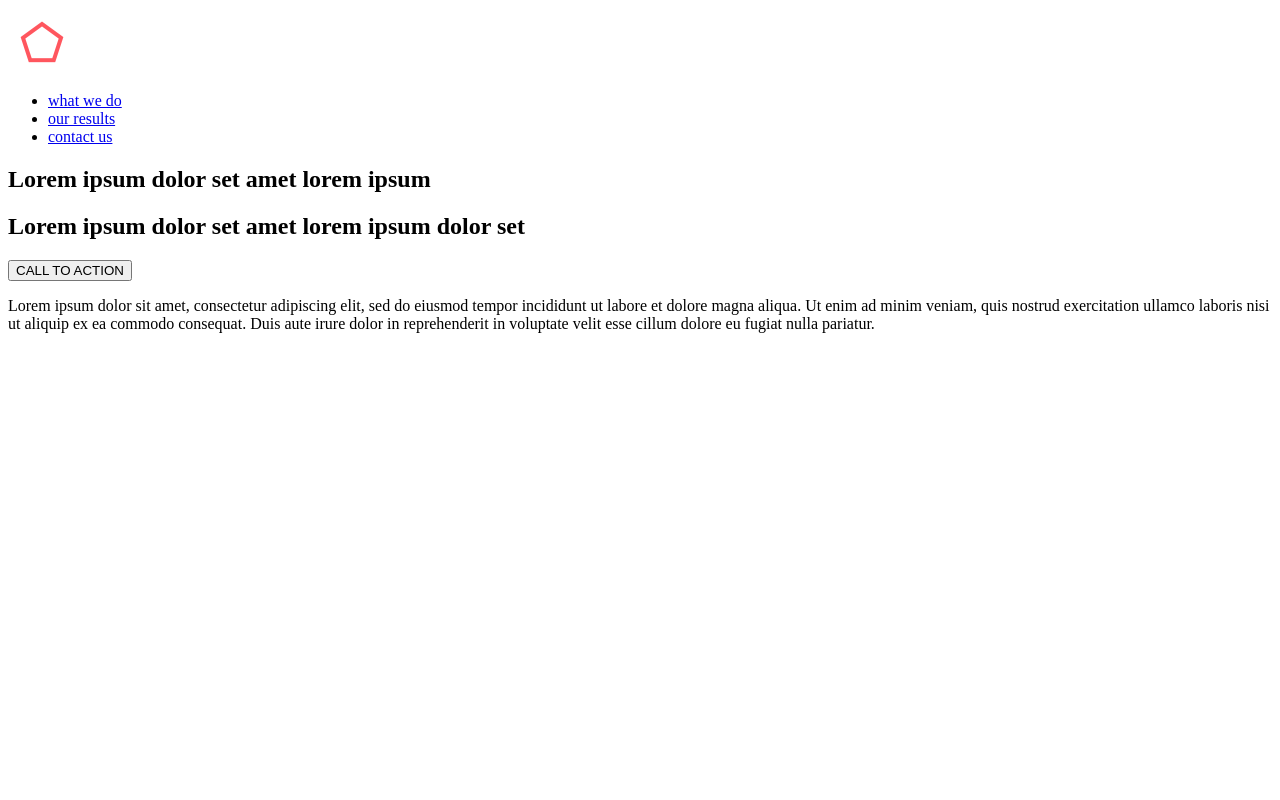
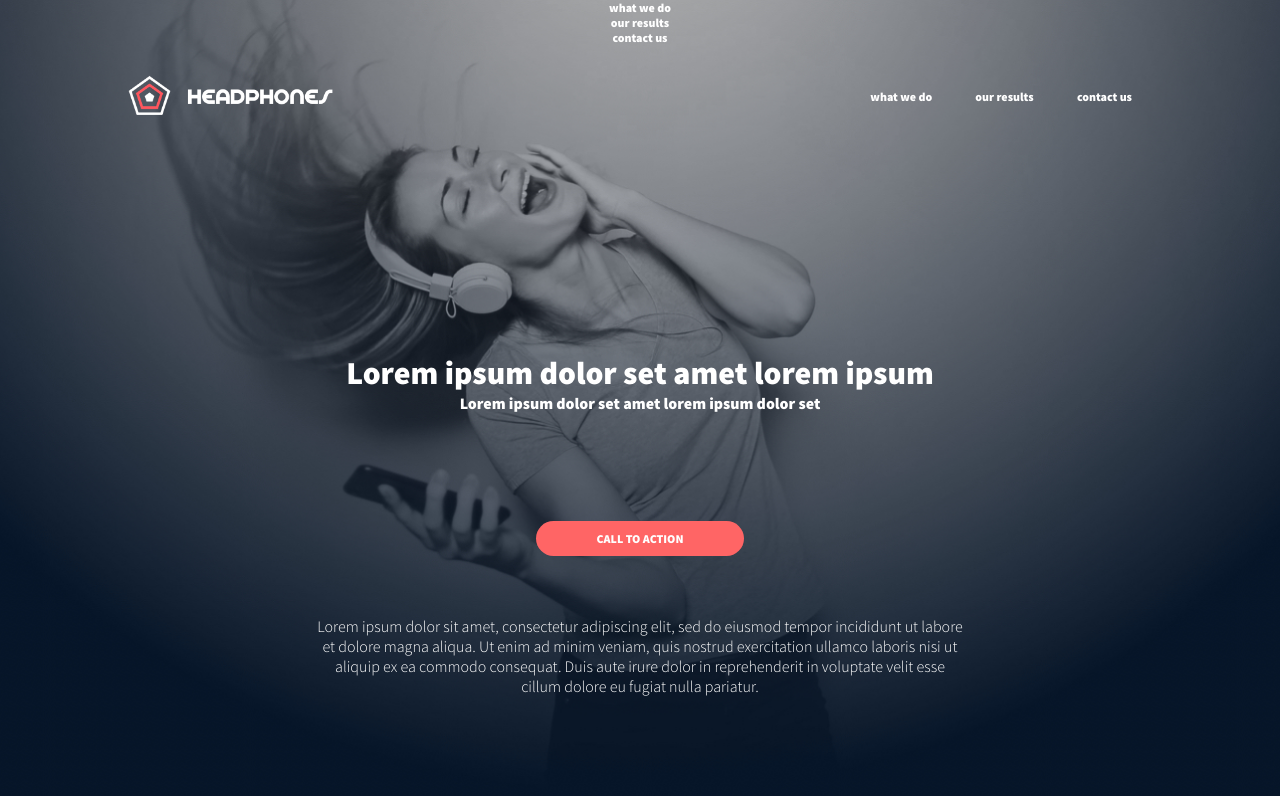
Before and after one commit to ofoe-a/alx_html_css, a plain HTML site: page headphones/0-index.html in a window 1280 px wide. Drawn offline with Linux system fonts and the light colour scheme.

Commit message:
designed hero page

```diff
--- a/headphones/0-index.html
+++ b/headphones/0-index.html
@@ -9,6 +9,13 @@
 <body>
     <div class="hero-container">
         <header>
+            <div class="off-screen-menu">
+                <ul>
+                    <li>what we do</li>
+                    <li>our results</li>
+                    <li>contact us</li>
+                </ul>
+            </div>
             <nav>
                 <img class="logo" src="./images/logo_headphones.png" alt="headphones logo">
                 <ul class="links">
--- a/headphones/0-styles.css
+++ b/headphones/0-styles.css
@@ -16,3 +16,81 @@
     font-weight: lighter;
     font-style: normal;
 }
+
+*{
+    margin: 0;
+    padding: 0;
+    box-sizing: border-box;
+}
+
+body{
+    font-family: SourceSansPro;
+    color: white;
+    text-align: center;
+    justify-content: center;
+    align-items: center;
+}
+nav{
+    display: flex;
+    justify-content: space-between;
+    align-items: center;
+    padding: 30px 10%;
+}
+.links li{
+    list-style: none;
+    display: inline-block;
+    padding: 0px 20px;
+}
+
+li,a,button {
+    font-family: "SourceSansPro";
+    font-weight: bold;
+    font-size: 12px;
+    color: #ffffff;
+    text-decoration: none;
+    transition: all 0.3s;
+}
+.hero-container{
+    background-image: url(./images/headphones_hero_1.jpg);
+    background-size: cover;
+    background-repeat: no-repeat;
+    background-position: center;
+    justify-content: center;
+}
+
+#hero{
+    padding: 100px;
+}
+ #hero h1{
+    font-size: 32px;
+    padding: 10% 0 0 0;
+ }
+
+ #hero h2{
+    font-size: 16px;
+    padding-bottom: 10%;
+ }
+
+a:hover{
+    color: #FF6565;
+}
+.logo{
+    width: 20%;
+}
+
+button{
+    padding:10px 60px;
+    margin-bottom: 60px;
+    background-color: #FF6565;
+    border-radius: 20px;
+    border:none;
+}
+
+button:hover{
+    color: black;
+    background-color: #7a3030;
+}
+
+.sub-text{
+   margin: 0 20%;
+}
```
